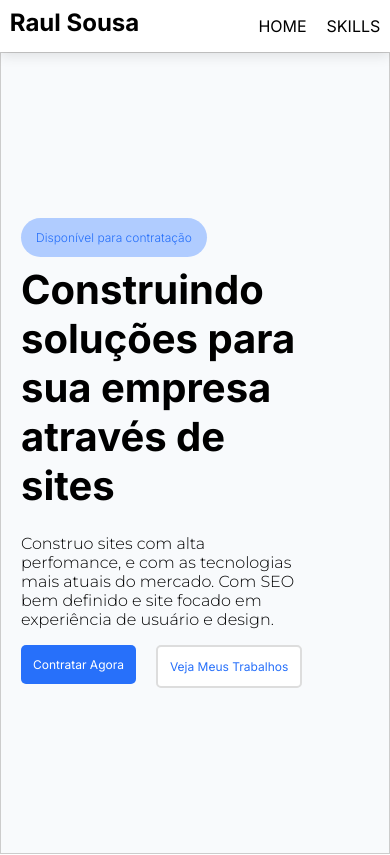
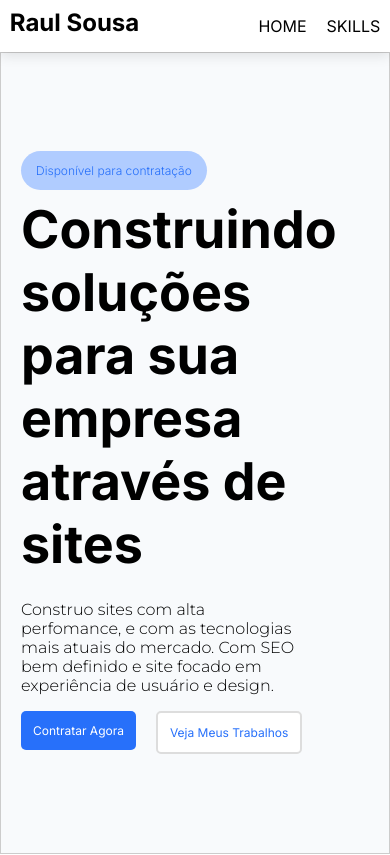
Before and after one commit to codArtic0/portfolio, a React (Vite) app: page / in a window 390 px wide. Shown: the top 855 px of the page. Built offline with nearby package versions, Linux system fonts and the light colour scheme.

Commit message:
FIX/STYLE: Font Size

```diff
--- a/src/styles/Home.css
+++ b/src/styles/Home.css
@@ -46,7 +46,7 @@
 
 h1{
     font-family: var(--fonte-principal);
-    font-size: clamp(40px, 8vw, 72px);
+    font-size: clamp(52px, 8vw, 72px);
     margin: 8px 0px;
     width: 80%;
 }
```
